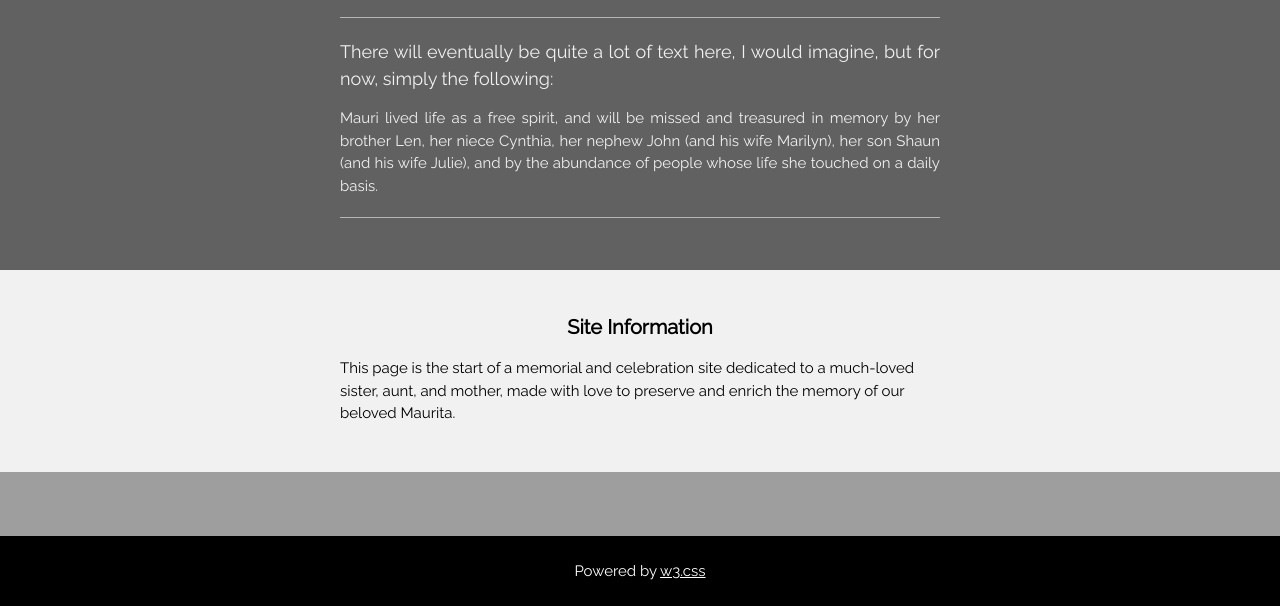
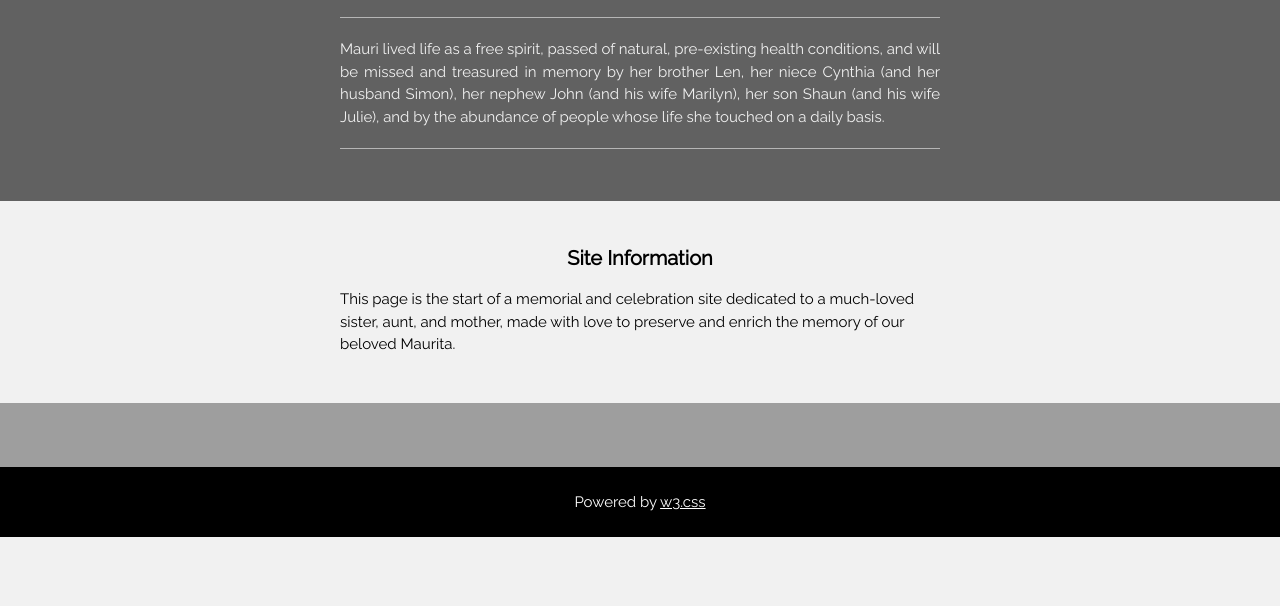
Before and after one commit to shaunlwilson/shaunlwilson.github.io, a plain HTML site: page index.html in a window 1280 px wide. Shown: the part 1656-2262 px from the top of the page. After the commit the page ends 2193 px from the top, so only its background shows below. Drawn offline with nearby package versions, Linux system fonts and the light colour scheme.

Commit message:
Add Simon and natural conditions wording

```diff
--- a/index.html
+++ b/index.html
@@ -220,13 +220,12 @@
         <div class="w3-content w3-justify" style="max-width: 600px">
           <h4>May 25, 1944  -  December 11, 2020</h4>
           <hr class="w3-opacity" />
-          <h5>
-              There will eventually be quite a lot of text here, I would imagine,
-              but for now, simply the following:
-            </h5>
           <p>
-            Mauri lived life as a free spirit, and will be missed and treasured
-            in memory by her brother Len, her niece Cynthia, her nephew John
+            Mauri lived life as a free spirit,
+            passed of natural, pre-existing health conditions,
+            and will be missed and treasured
+            in memory by her brother Len, her niece Cynthia
+            (and her husband Simon), her nephew John
             (and his wife Marilyn), her son Shaun (and his wife Julie), and by
             the abundance of people whose life she touched on a daily basis.
           </p>
```
